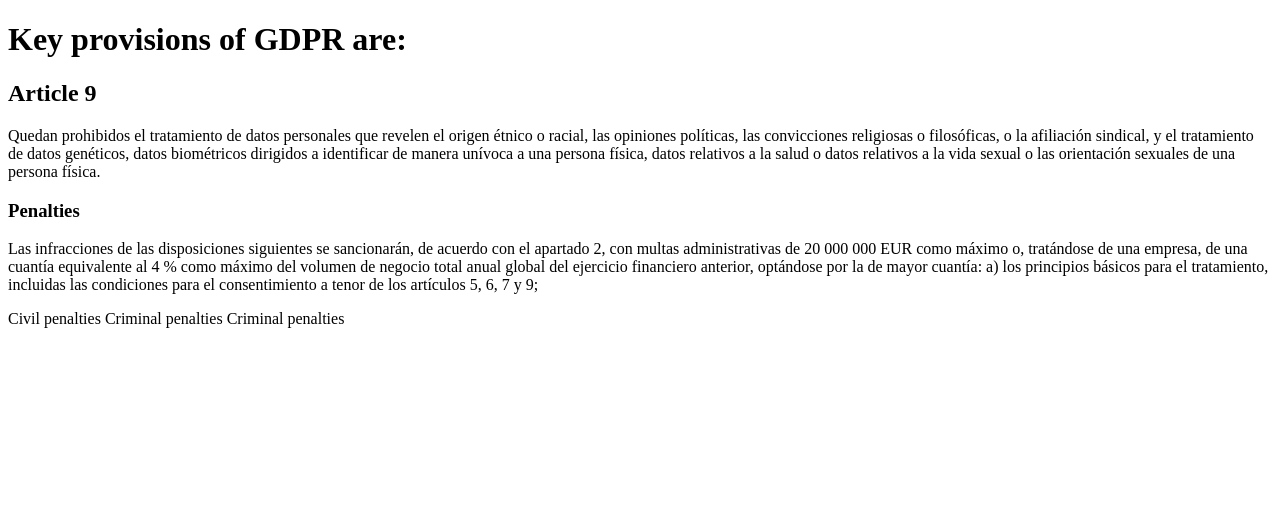
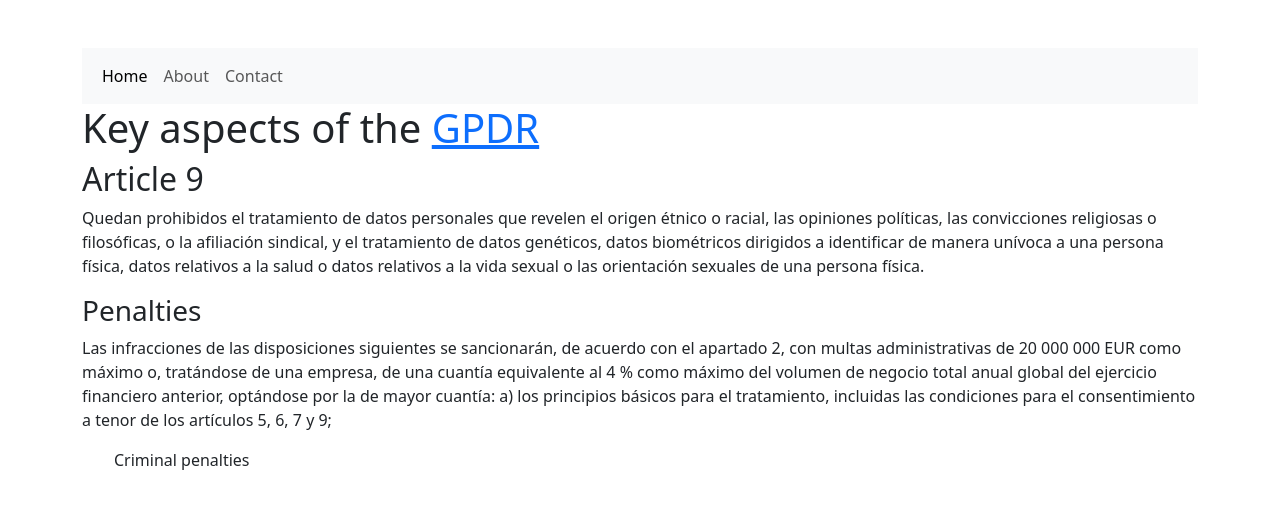
Before and after one commit to jaimeualaw/jaimeualaw.github.io, a plain HTML site: page index.html in a window 1280 px wide. Drawn offline with nearby package versions, Linux system fonts and the light colour scheme.

Commit message:
Add files via upload

```diff
--- a/index.html
+++ b/index.html
@@ -4,9 +4,29 @@
     <meta charset="UTF-8">
     <meta name="viewport" content="width=device-width, initial-scale=1.0">
     <title>Document</title>
+    <link href="https://cdn.jsdelivr.net/npm/bootstrap@5.3.3/dist/css/bootstrap.min.css" rel="stylesheet">
+    <script src="https://cdn.jsdelivr.net/npm/bootstrap@5.3.3/dist/js/bootstrap.bundle.min.js"></script>
 </head>
 <body>
-    <h1> Key provisions of GDPR are:</h1>
+    <div class="container pt-5">
+         <!-- Blue with black text -->
+<nav class="navbar navbar-expand-sm bg-light navbar-light">
+    <div class="container-fluid">
+      <ul class="navbar-nav">
+        <li class="nav-item">
+          <a class="nav-link active" href="index.html"> Home </a>
+        </li>
+       <li class="nav-item">
+          <a class="nav-link" href="about.html">About</a>
+        </li>
+        <li class="nav-item">
+          <a class="nav-link" href="contact.html"> Contact</a>
+        </li>
+      </ul>
+    </div>
+  </nav>
+
+    <h1>Key aspects of the <a href="https://eur-lex.europa.eu/legal-content/ES/TXT/?uri=CELEX%3A32016R0679"> GPDR</a></h1>
     <h2>Article 9</h2>
     <p> Quedan prohibidos el tratamiento de datos personales que revelen el origen étnico o racial, las opiniones políticas, las convicciones religiosas o filosóficas, o la afiliación sindical, y el tratamiento de datos genéticos, datos biométricos dirigidos a identificar de manera unívoca a una persona física, datos relativos a la salud o datos relativos a la vida sexual o las orientación sexuales de una persona física.</p>
     <h3>Penalties</h3>
@@ -16,13 +36,13 @@
 
     los principios básicos para el tratamiento, incluidas las condiciones para el consentimiento a tenor de los artículos 5, 6, 7 y 9;</p>
 
-
-        <l1>Civil penalties</l1>
+    <ul>
         <l1>Criminal penalties</l1>
-        <l1>Criminal penalties</l1>
+    </ul>
 
 
 
+</div>
     </body>
 
 
```
Also changed, not shown: about.html (added, +43 -0 lines), contact.html (added, +33 -0 lines).
